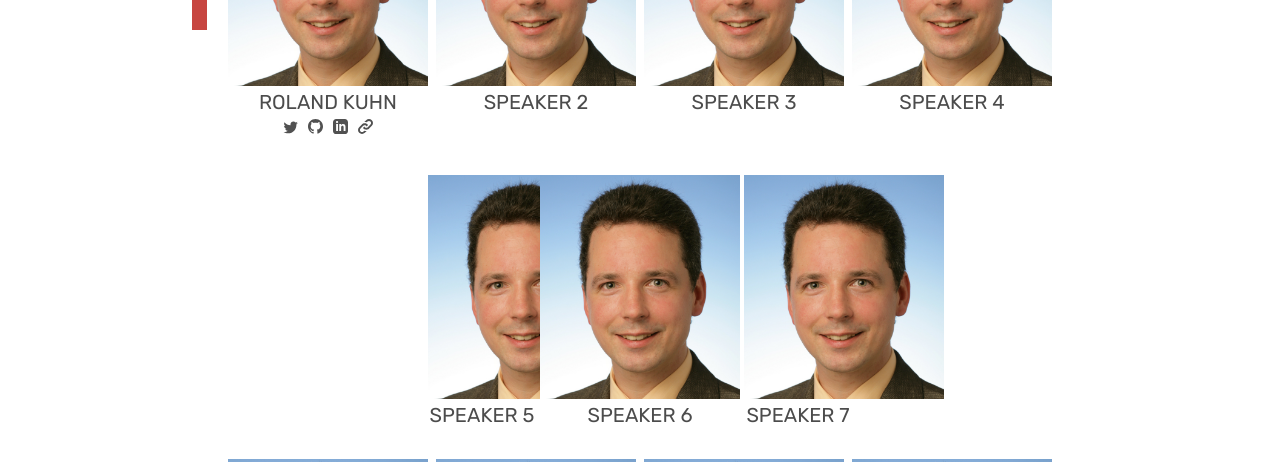
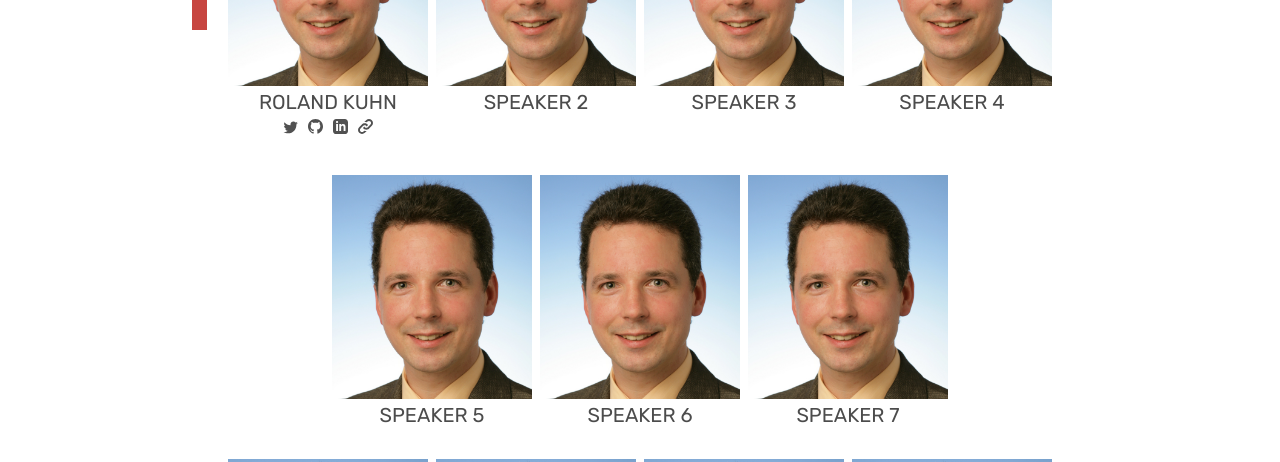
Before and after one commit to gtugablue/commitporto-2019, a Vue app: page / in a window 1280 px wide. Shown: the part 1748-2210 px from the top of the page. Built offline with nearby package versions, Linux system fonts and the light colour scheme; what vue-resource would draw is missing.

Commit message:
Changes speakers grid - responsive

```diff
--- a/src/components/Speaker.vue
+++ b/src/components/Speaker.vue
@@ -48,20 +48,13 @@ export default {
   text-align: center;
   margin-bottom: var(--space);
   cursor: pointer;
-  grid-column: span 2;
 
   @media (--desktop) {
-    &:nth-child(5) {
-      margin-left: 100px;
+    grid-column: span 2;
+
+    &:nth-child(7n + 5) {
+      grid-column: 2 / 4;
     }
-
-    &:nth-child(7) {
-      margin-right: 100px;
-    }
-  }
-
-  &:nth-child(5) {
-    grid-column: 2 / 4;
   }
 }
 
--- a/src/pages/Speakers.vue
+++ b/src/pages/Speakers.vue
@@ -95,6 +95,10 @@ export default {
 .speakers-list {
   display: grid;
   grid-template-columns: repeat(8, 1fr);
+
+  @media (--bellow-desktop) {
+    grid-template-columns: repeat(2, 1fr);
+  }
 }
 
 .bottom-border {
```
